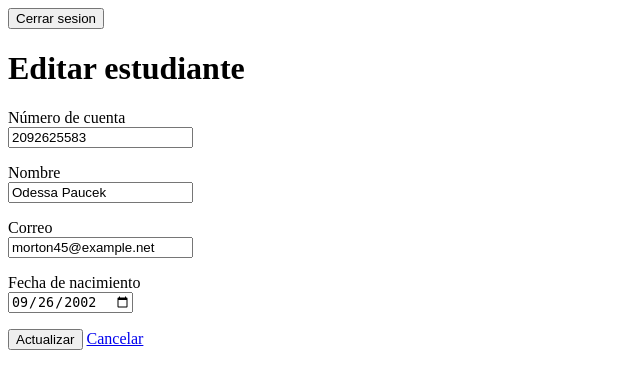
After one commit to renieryespinoza17/CRUD-LARAVEL-Reniery, a Laravel app: page /estudiantes/1/editar in a window 1280 px wide. The commit adds this page. Shown: the top 389 px of the page, without its empty margins (0-640 px from the left). Run offline with Laravel 12, Linux system fonts and the light colour scheme; a user stored in the database is signed in; data comes from the database, SQL or seed files in the repository.

Commit message:
Actualizar registros estudiantes

```diff
--- a/estudiantes/app/Http/Controllers/EstudianteController.php
+++ b/estudiantes/app/Http/Controllers/EstudianteController.php
@@ -3,6 +3,7 @@
 namespace App\Http\Controllers;
 use Illuminate\Http\Request;
 use App\Models\Estudiante;
+use Illuminate\Validation\Rule;
 
 class EstudianteController extends Controller
 {
@@ -19,13 +20,24 @@ class EstudianteController extends Controller
     public function store(Request $request)
     {
         $datos = $request->validate([
-        'numero_cuenta' => ['required', 'string', 'max:20',
-            'unique:estudiantes,numero_cuenta'],
+            'numero_cuenta' => [
+                'required',
+                'string',
+                'max:20',
+                'unique:estudiantes,numero_cuenta'
+            ],
             'nombre' => ['required', 'string', 'max:100'],
-        'correo' => ['required', 'email', 'max:255',
-            'unique:estudiantes,correo'],
-        'fecha_nacimiento' => ['required', 'date',
-            'before_or_equal:today'],
+            'correo' => [
+                'required',
+                'email',
+                'max:255',
+                'unique:estudiantes,correo'
+            ],
+            'fecha_nacimiento' => [
+                'required',
+                'date',
+                'before_or_equal:today'
+            ],
         ]);
 
         $estudiante = new Estudiante();
@@ -38,4 +50,46 @@ public function store(Request $request)
         return redirect()->route('estudiantes.index')
             ->with('exito', 'Estudiante creado correctamente.');
     }
+    public function edit(int $id)
+    {
+        $estudiante = Estudiante::findOrFail($id);
+        return view('estudiantes.edit', ['estudiante' => $estudiante]);
     }
+
+    public function update(Request $request, int $id)
+    {
+        $estudiante = Estudiante::findOrFail($id);
+
+        $datos = $request->validate([
+            'numero_cuenta' => [
+                'required',
+                'string',
+                'max:20',
+                Rule::unique('estudiantes', 'numero_cuenta')
+                    ->ignore($estudiante)
+            ],
+            'nombre' => ['required', 'string', 'max:100'],
+            'correo' => [
+                'required',
+                'email',
+                'max:255',
+                Rule::unique('estudiantes', 'correo')->ignore($estudiante)
+            ],
+            'fecha_nacimiento' => [
+                'required',
+                'date',
+                'before_or_equal:today'
+            ],
+        ]);
+
+        $estudiante->numero_cuenta = $datos['numero_cuenta'];
+        $estudiante->nombre = $datos['nombre'];
+        $estudiante->correo = $datos['correo'];
+        $estudiante->fecha_nacimiento = $datos['fecha_nacimiento'];
+        $estudiante->save();
+
+        return redirect()->route('estudiantes.index')
+            ->with('exito', 'Estudiante actualizado correctamente.');
+    }
+
+}
--- /dev/null
+++ b/estudiantes/resources/views/estudiantes/edit.blade.php
@@ -0,0 +1,24 @@
+@extends('layouts.app')
+@section('contenido')
+<h1>Editar estudiante</h1>
+<form method="POST"
+      action="{{ route('estudiantes.update', $estudiante->id) }}">
+@csrf
+@method('PUT')
+<p><label for="numero_cuenta">Número de cuenta</label><br>
+<input id="numero_cuenta" name="numero_cuenta" type="text" maxlength="20"
+       value="{{ old('numero_cuenta', $estudiante->numero_cuenta) }}" required></p>
+<p><label for="nombre">Nombre</label><br>
+<input id="nombre" name="nombre" type="text" maxlength="100"
+       value="{{ old('nombre', $estudiante->nombre) }}" required></p>
+<p><label for="correo">Correo</label><br>
+<input id="correo" name="correo" type="email"
+       value="{{ old('correo', $estudiante->correo) }}" required></p>
+<p><label for="fecha_nacimiento">Fecha de nacimiento</label><br>
+<input id="fecha_nacimiento" name="fecha_nacimiento" type="date"
+       value="{{ old('fecha_nacimiento', $estudiante->fecha_nacimiento->format('Y-m-d')) }}"
+       required></p>
+<button type="submit">Actualizar</button>
+<a href="{{ route('estudiantes.index') }}">Cancelar</a>
+</form>
+@endsection
--- a/estudiantes/resources/views/estudiantes/index.blade.php
+++ b/estudiantes/resources/views/estudiantes/index.blade.php
@@ -20,6 +20,9 @@
                     <td>{{ $estudiante->nombre }}</td>
                     <td>{{ $estudiante->correo }}</td>
                     <td>{{ $estudiante->fecha_nacimiento->format('d/m/Y') }}</td>
+                    <td>
+                        <a href="{{ route('estudiantes.edit', $estudiante->id) }}">Editar</a>
+                    </td>
                 </tr>
             @empty
                 <tr>
--- a/estudiantes/routes/web.php
+++ b/estudiantes/routes/web.php
@@ -25,6 +25,12 @@ Route::middleware('auth')->group(function () {
     Route::post('/estudiantes', [EstudianteController::class, 'store'])
         ->name('estudiantes.store');
 
+    Route::get('/estudiantes/{id}/editar', [EstudianteController::class, 'edit'])
+        ->whereNumber('id')->name('estudiantes.edit');
+
+    Route::put('/estudiantes/{id}', [EstudianteController::class, 'update'])
+        ->whereNumber('id')->name('estudiantes.update');
+
     Route::post('/logout', [LoginController::class, 'destroy'])
         ->name('logout');
 });
```
Also changed, not shown: estudiantes/database/seeders/DatabaseSeeder.php (+4 -4 lines). Lines whose indentation alone changed are shown as unchanged.
